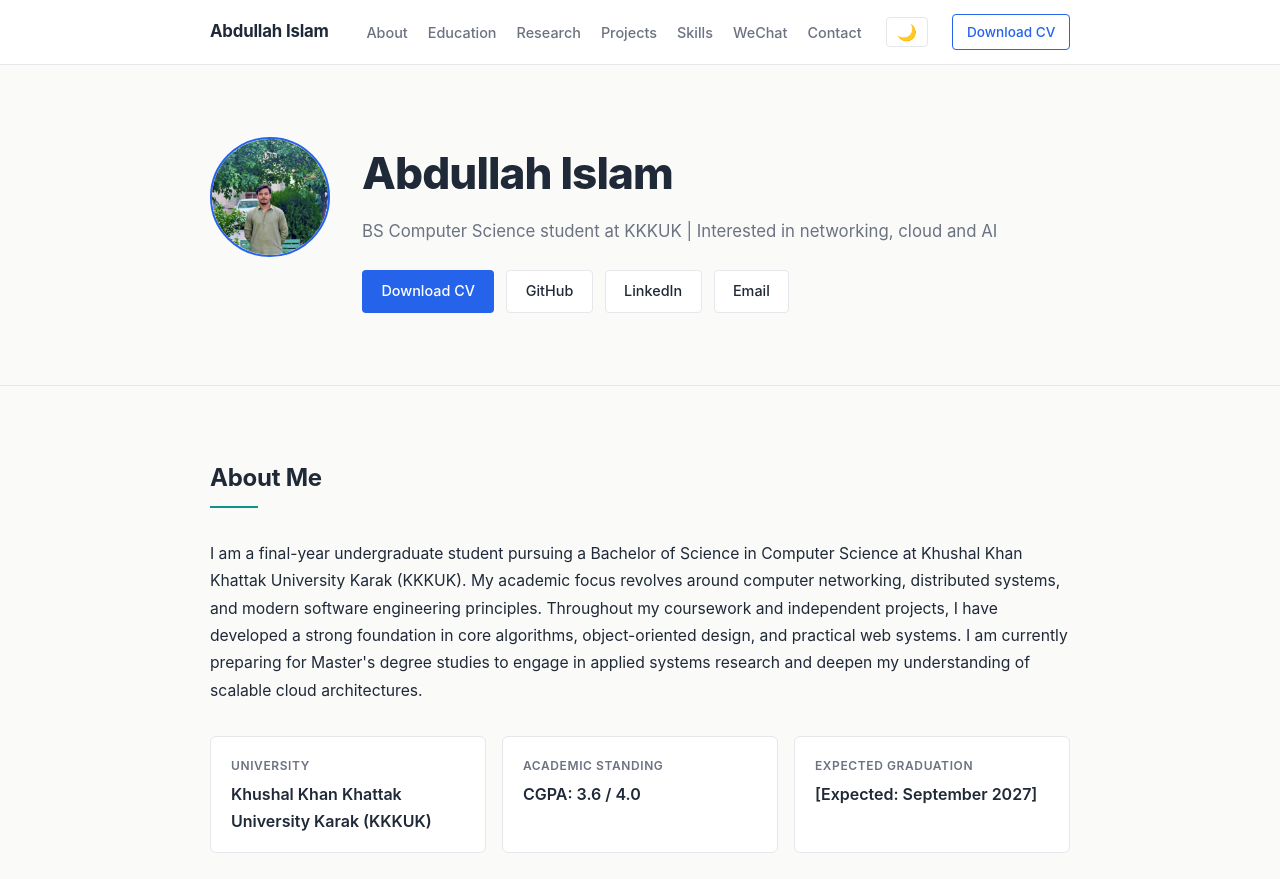
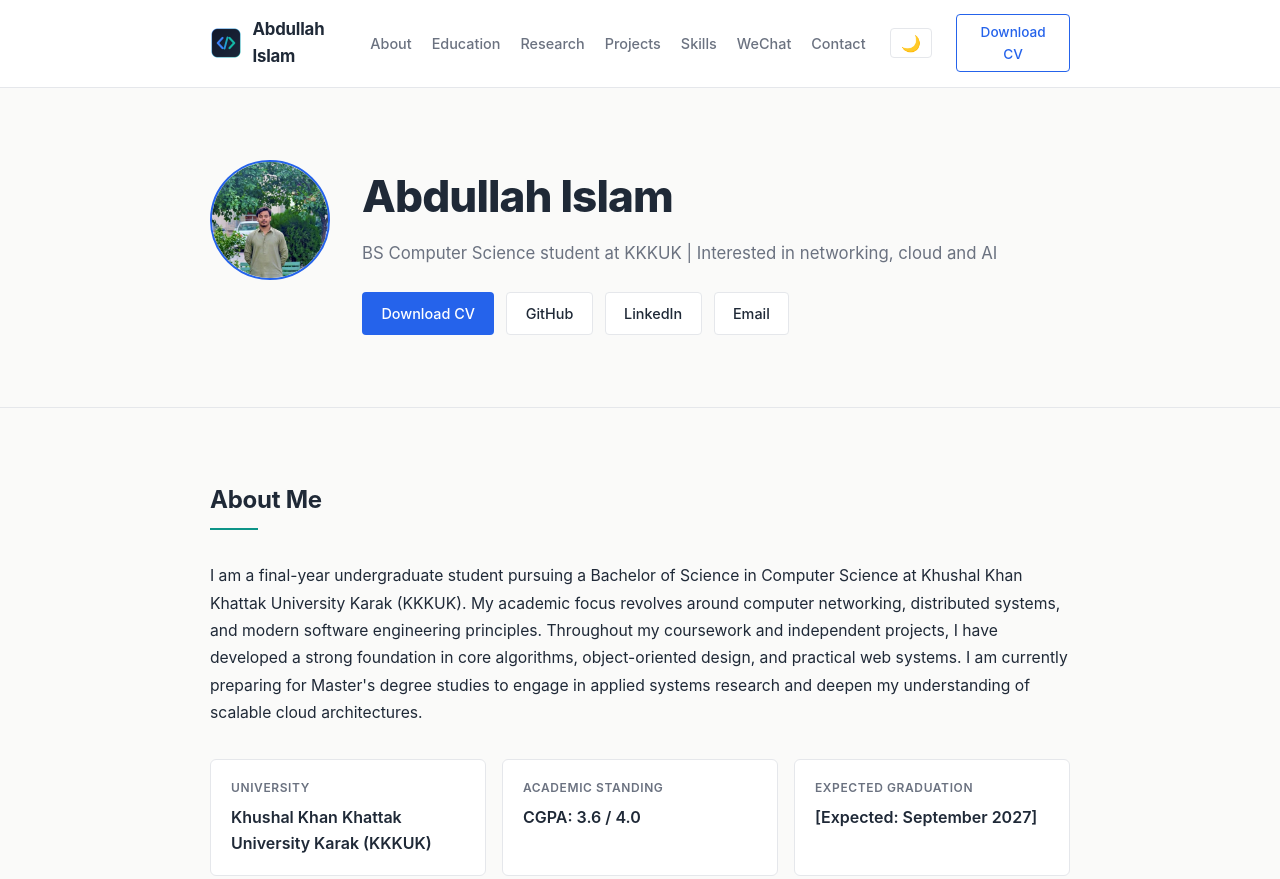
Before and after one commit to Abdullah91788/my-portfolio-, a plain HTML site: page index.html in a window 1280 px wide. Shown: the top 879 px of the page. Drawn offline with Linux system fonts and the light colour scheme.

Commit message:
everything done

```diff
--- a/index.html
+++ b/index.html
@@ -26,6 +26,9 @@
   <!-- CHANGE THIS: Title displayed in browser tab -->
   <title>Abdullah Islam | Academic Portfolio</title>
 
+  <!-- Favicon -->
+  <link rel="icon" type="image/png" href="images/logo.png">
+
   <!-- SEO & Academic Meta Tags -->
   <meta name="description"
     content="Academic portfolio of Abdullah Islam, BS Computer Science student at KKKUK, seeking MS admission in Computer Science.">
@@ -43,7 +46,10 @@
   <header class="header">
     <div class="nav-container">
       <!-- CHANGE THIS: Logo / your initials or name -->
-      <a href="#hero" class="nav-logo" aria-label="Home">Abdullah Islam</a>
+      <a href="#hero" class="nav-logo" aria-label="Home">
+        <img src="images/logo.png" alt="Abdullah Islam Logo" class="nav-logo-img">
+        <span>Abdullah Islam</span>
+      </a>
 
       <!-- Mobile Hamburger Button (visible on screens narrower than 768px) -->
       <button class="nav-toggle" id="navToggle" aria-label="Toggle navigation menu" aria-expanded="false">
@@ -592,7 +598,7 @@
 
           <div class="contact-item">
             <span class="contact-label">Email:</span>
-            <a href="mailto:abdullahkhattak029@gmail.com">abdullahkhattak029@gmail.com</a>
+            <a href="mailto:abdullahkhattak029@gmail.com" class="contact-link">abdullahkhattak029@gmail.com</a>
           </div>
 
           <div class="contact-item">
--- a/script.js
+++ b/script.js
@@ -140,3 +140,19 @@ if (themeToggle) {
     localStorage.setItem("theme", newTheme); // Remember choice after refresh
   });
 }
+
+
+// ==========================================================================
+// 5. EMAIL LINK RELIABILITY
+// Ensures mailto: links trigger the default email client reliably.
+// ==========================================================================
+const emailLinks = document.querySelectorAll('a[href^="mailto:"]');
+emailLinks.forEach((link) => {
+  link.addEventListener("click", (e) => {
+    e.stopPropagation();
+    const mailtoUrl = link.getAttribute("href");
+    if (mailtoUrl) {
+      window.location.href = mailtoUrl;
+    }
+  });
+});
--- a/style.css
+++ b/style.css
@@ -172,6 +172,9 @@ ul {
   border: 1px solid transparent;
   transition: var(--transition);
   text-align: center;
+  position: relative;
+  z-index: 1;
+  pointer-events: auto;
 }
 
 /* Primary Button (Deep Blue filled) */
@@ -278,10 +281,28 @@ ul {
 
 /* Name logo on top left */
 .nav-logo {
+  display: inline-flex;
+  align-items: center;
+  gap: 0.65rem;
   font-weight: 700;
   font-size: 1.05rem;
   color: var(--text-primary);
   letter-spacing: -0.01em;
+  text-decoration: none;
+}
+
+.nav-logo-img {
+  width: 32px;
+  height: 32px;
+  border-radius: var(--radius-sm);
+  display: block;
+  object-fit: contain;
+  flex-shrink: 0;
+  transition: transform 0.2s ease;
+}
+
+.nav-logo:hover .nav-logo-img {
+  transform: scale(1.05);
 }
 
 .nav-logo:hover {
@@ -704,6 +725,10 @@ ul {
   color: var(--accent);
   font-weight: 500;
   word-break: break-all;
+  cursor: pointer;
+  position: relative;
+  z-index: 1;
+  pointer-events: auto;
 }
 
 .contact-link:hover,
```
Also changed, not shown: images/logo.png (added).
